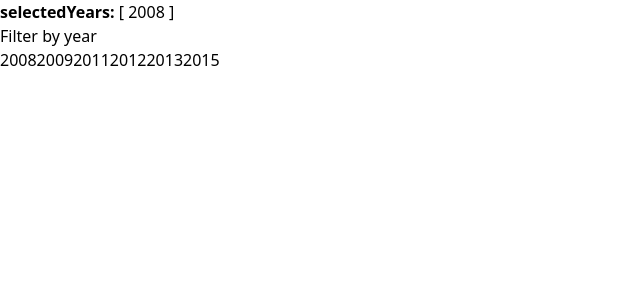
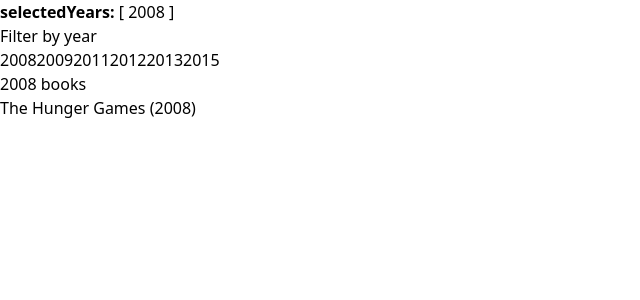
Before and after one commit to karanMathur89/books-catalogue-filter, a React (Vite) app: page / in a window 1280 px wide. Both pictures are taken after a click on the button "2008". Shown: the top 300 px of the page, without its empty margins (0-640 px from the left). Built offline with nearby package versions, Linux system fonts and the light colour scheme; the HTML template or start-up script is replaced by a standard one.

Commit message:
refactor: works partially

```diff
--- a/src/App.tsx
+++ b/src/App.tsx
@@ -45,7 +45,7 @@
   function handleClick(year: number) {
     //selectedYears logic
     if (!selectedYears.includes(year)) {
-      setSelectedYears([...selectedYears, year])
+      setSelectedYears([...selectedYears, year].toSorted())
     } else {
       setSelectedYears(
         selectedYears.filter((selectedYear) => selectedYear !== year)
@@ -83,6 +83,22 @@
           ))}
         </ul>
       </section>
+
+      <section>
+        {selectedYears.map((year) => {
+          const booksOfYear = books.filter((book) => year === book.year)
+          return (
+            <>
+              <h2 className="font-semibold mt-6 text-xl">{year} books</h2>
+              <ul className="list-inside list-disc">
+                {booksOfYear.map((book) => (
+                  <li>{book.title} ({book.year})</li>
+                ))}
+              </ul>
+            </>
+          )
+        })}
+      </section>
     </>
   )
 }
```
